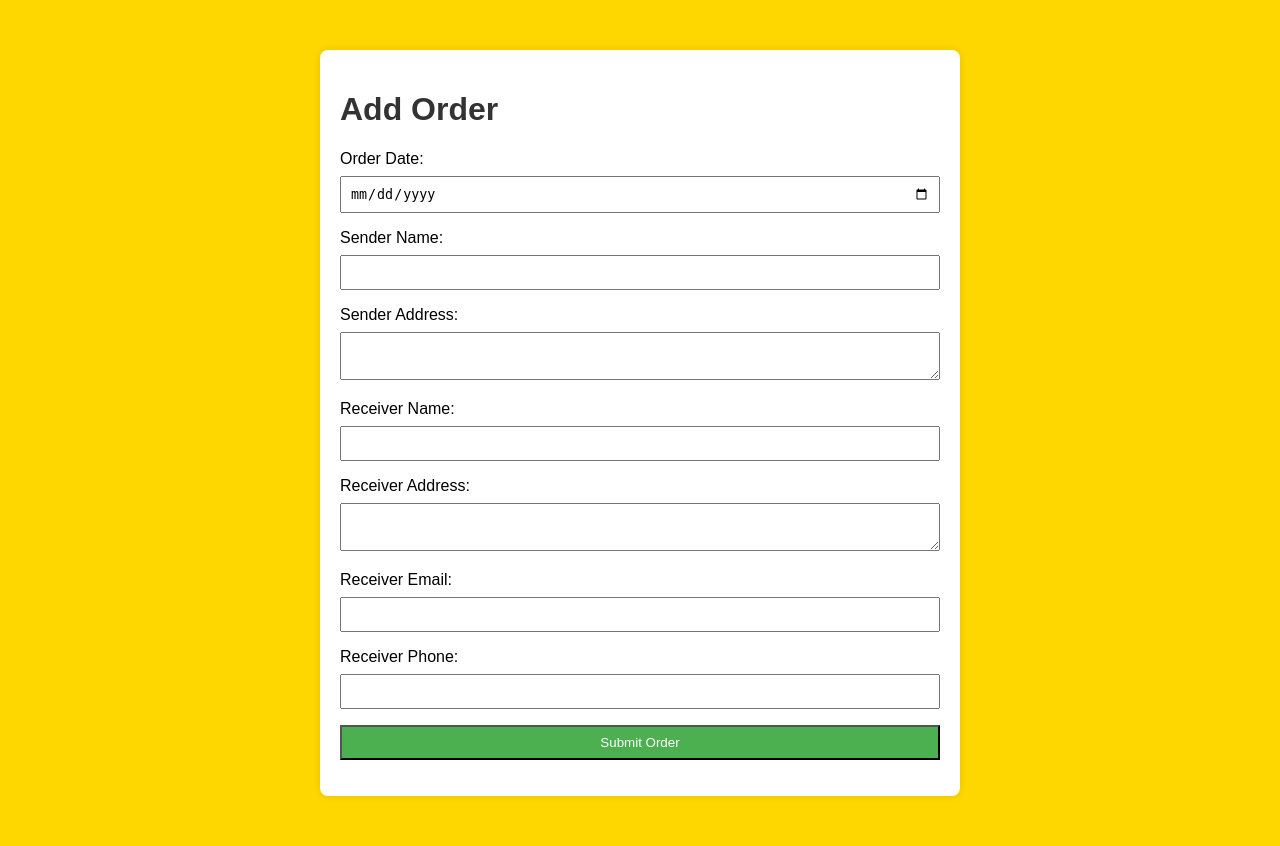
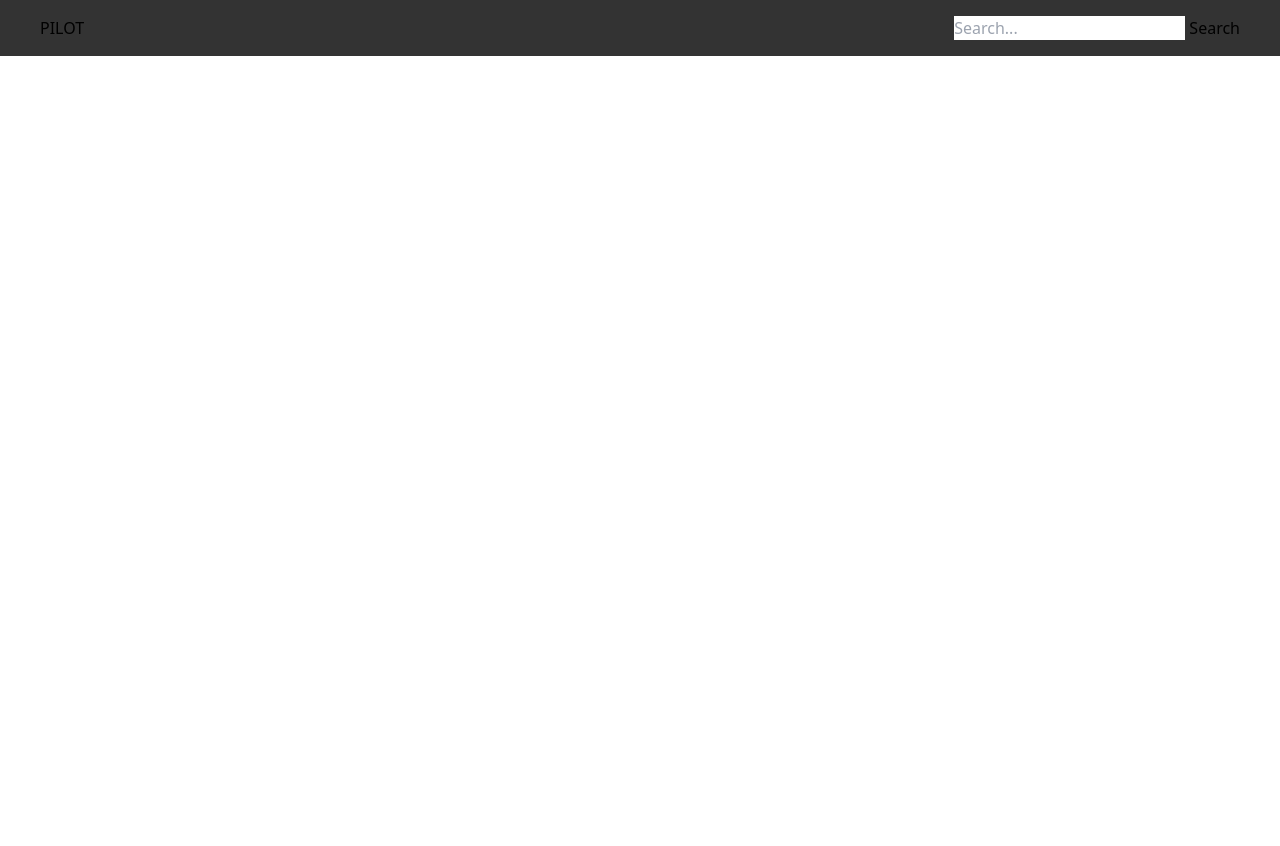
Before and after one commit to innovaxel/deliveryTracker, a Django app: page /add_order/ in a window 1280 px wide. After the commit the page ends 56 px from the top, so only its background shows below. Run offline with Django 5.2, Linux system fonts and the light colour scheme; some libraries are stand-ins or nearby versions.

Commit message:
Changes - templates

```diff
--- a/trackingapp/core/templates/addOrder.html
+++ b/trackingapp/core/templates/addOrder.html
@@ -1,44 +1,9 @@
-<!DOCTYPE html>
-<html lang="en">
-<head>
-    <meta charset="UTF-8">
-    <meta name="viewport" content="width=device-width, initial-scale=1.0">
-    <title>Add Order</title>
-    <style>
-        body {
-            background-color: #FFD700; /* Yellow color */
-            font-family: Arial, sans-serif;
-        }
-        .container {
-            max-width: 600px;
-            margin: 50px auto;
-            padding: 20px;
-            background-color: #fff;
-            border-radius: 8px;
-            box-shadow: 0 0 10px rgba(0, 0, 0, 0.1);
-        }
-        h1 {
-            color: #333;
-        }
-        label {
-            display: block;
-            margin-bottom: 8px;
-        }
-        input, textarea {
-            width: 100%;
-            padding: 8px;
-            margin-bottom: 16px;
-            box-sizing: border-box;
-        }
-        input[type="submit"] {
-            background-color: #4CAF50; /* Green color for the submit button */
-            color: white;
-            cursor: pointer;
-        }
-    </style>
-</head>
-<body>
-    <div class="container">
+{% extends "base.html" %}
+{% load static %}
+
+{% block content %}
+
+<div class="container form_bg">
     <h1>Add Order</h1>
     <form method="post">
         {% csrf_token %}
@@ -70,5 +35,4 @@
         <h1>Order Submitted</h1>
     {% endif %}
 </div>
-</body>
-</html>
+{% endblock %}
--- /dev/null
+++ b/trackingapp/core/templates/base.html
@@ -0,0 +1,27 @@
+<!-- load static -->
+{% load static %}
+
+<!DOCTYPE html>
+<html>
+
+<head>
+    <meta charset="utf-8">
+    <script src="https://cdn.tailwindcss.com"></script>
+    <link rel="stylesheet" href="https://cdnjs.cloudflare.com/ajax/libs/font-awesome/6.5.1/css/all.min.css"
+        integrity="sha512-DTOQO9RWCH3ppGqcWaEA1BIZOC6xxalwEsw9c2QQeAIftl+Vegovlnee1c9QX4TctnWMn13TZye+giMm8e2LwA=="
+        crossorigin="anonymous" referrerpolicy="no-referrer" />
+
+    <title>{% block title %}Miyar Foundation App{% endblock title %}</title>
+</head>
+
+<body>
+    <nav class="bg-[#333333] flex flex-row py-4 px-10 justify-between">
+        <div class="logo">PILOT</div>
+        <div class="search-container">
+            <input type="text" class="search-input" placeholder="Search...">
+            <button class="search-button">Search</button>
+        </div>
+    </nav>
+</body>
+
+</html>
--- /dev/null
+++ b/trackingapp/static/css/style.css
@@ -0,0 +1,6 @@
+.form_bg{
+    background-color: #133090;
+    padding: 20px;
+    border-radius: 10px;
+    box-shadow: 0px 0px 10px 0px #000;
+}
--- a/trackingapp/trackingapp/settings.py
+++ b/trackingapp/trackingapp/settings.py
@@ -122,3 +122,6 @@ STATIC_URL = 'static/'
 # https://docs.djangoproject.com/en/5.0/ref/settings/#default-auto-field
 
 DEFAULT_AUTO_FIELD = 'django.db.models.BigAutoField'
+
+STATIC_URL = "/static/"
+STATICFILES_DIRS = [BASE_DIR / "static"] # new
```
Lines whose indentation alone changed are shown as unchanged.
